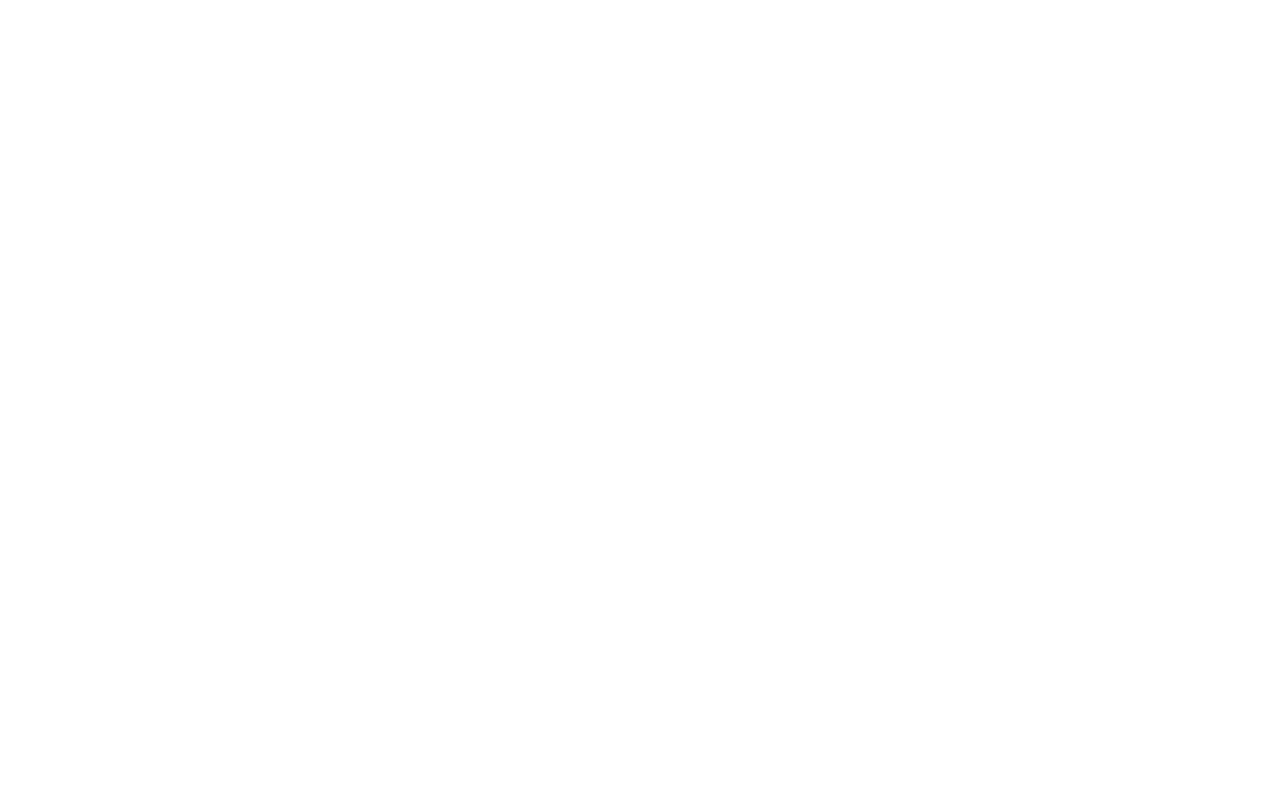
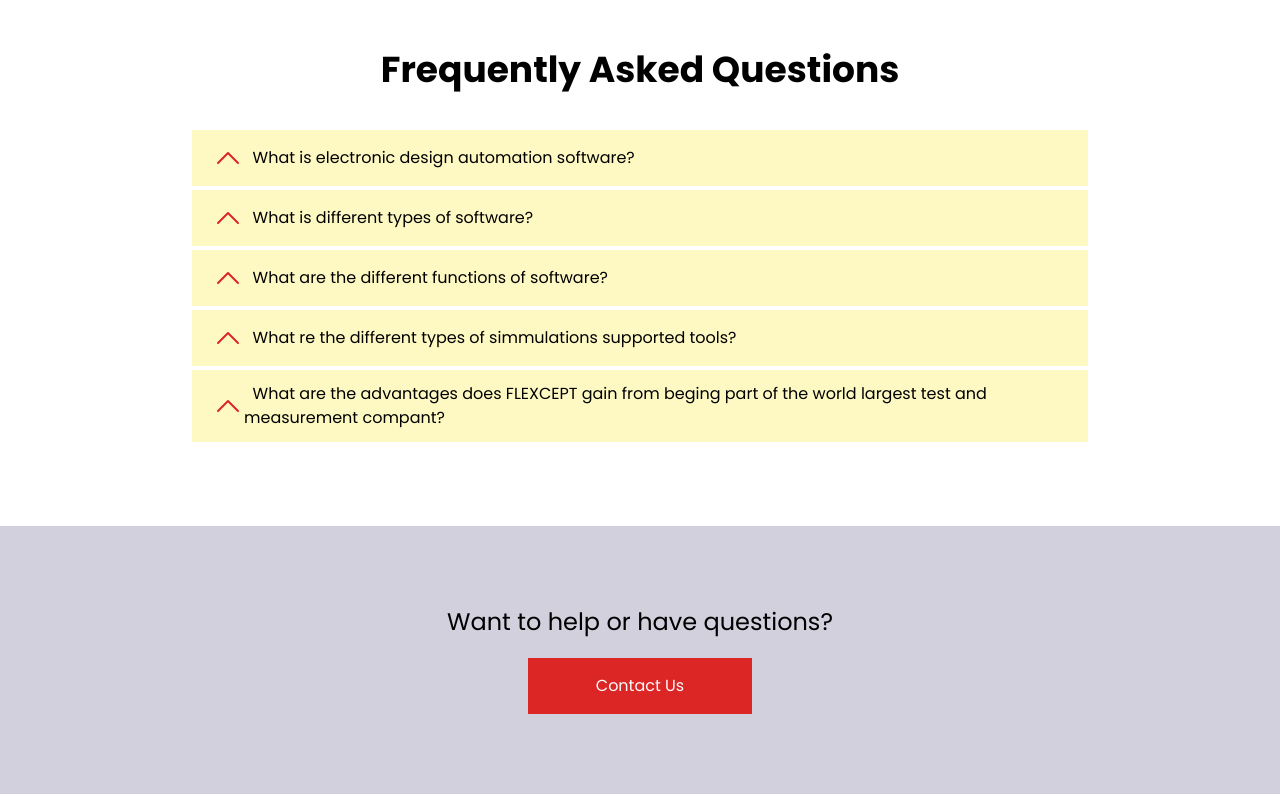
Before and after one commit to AlokPrasanna/Engineering_Products_Website_Frontend, a React (Vite) app: page /product-simulation in a window 1280 px wide. Shown: the part 3260-4060 px from the top of the page. Before the commit the page ends 3270 px from the top, so only its background shows below. Built offline with nearby package versions, Linux system fonts and the light colour scheme.

Commit message:
Created FAQCard component and FAQ section

```diff
--- /dev/null
+++ b/src/components/molecules/FAQCard/FAQCard.tsx
@@ -0,0 +1,41 @@
+import React, { useState } from 'react';
+
+// ---------- Interface ----------
+interface FAQCardProps {
+   question:string;
+   answer:string;
+}
+
+const FAQCard:React.FC<FAQCardProps> = ({question , answer}) => {
+  const [ShowAnswer , setShowAnswer] = useState<boolean>(false);
+
+  const HandleButtonClick = () => {
+    setShowAnswer(!ShowAnswer);
+  }
+  return (
+    <div className='w-full bg-black mb-1'>
+      <div className='bg-gray-300'>
+      <div className='flex items-center justify-start bg-yellow-100 px-5 py-3'>
+        <button onClick={HandleButtonClick}>
+          {ShowAnswer === true ? (
+            <svg xmlns="http://www.w3.org/2000/svg" fill="none" viewBox="0 0 24 24" strokeWidth="1.5" stroke="currentColor" className="size-8 text-red-600">
+              <path strokeLinecap="round" strokeLinejoin="round" d="m19.5 8.25-7.5 7.5-7.5-7.5" />
+            </svg>
+
+          ): (
+            <svg xmlns="http://www.w3.org/2000/svg" fill="none" viewBox="0 0 24 24" strokeWidth="1.5" stroke="currentColor" className="size-8 text-red-600">
+              <path strokeLinecap="round" strokeLinejoin="round" d="m4.5 15.75 7.5-7.5 7.5 7.5" />
+            </svg>
+          )}
+        </button>
+        <p>&nbsp;&nbsp;{question}</p>
+      </div>
+        {ShowAnswer === true && (
+          <p className='px-5 py-3 h-auto'>{answer}</p>
+        )}
+      </div>
+    </div>
+  )
+}
+
+export default FAQCard;
--- a/src/components/molecules/index.ts
+++ b/src/components/molecules/index.ts
@@ -8,6 +8,7 @@ import ImageSlider from "./ImageSlider/ImageSlider";
 import FlexceptCard from "./FlexceptCard/FlexceptCard";
 import ReviewCard from "./ReviewCard/ReviewCard";
 import ProtectInovationCard from "./ProtectInovationCard/ProtectInovationCard";
+import FAQCard from "./FAQCard/FAQCard";
 import Footer from "./Footer/Footer";
 
 // -------------------- Exports --------------------
@@ -21,5 +22,6 @@ export {
     FlexceptCard,
     ReviewCard,
     ProtectInovationCard,
+    FAQCard,
     Footer,
 }
--- a/src/pages/ProductSimulation/ProductSimulation.tsx
+++ b/src/pages/ProductSimulation/ProductSimulation.tsx
@@ -1,11 +1,12 @@
 // -------------------- Imports --------------------
 import React from 'react';
 import { Images, Videos } from '../../constant';
-import { FlexceptCard, ProtectInovationCard, ReviewCard } from '../../components/molecules';
+import { FAQCard, FlexceptCard, Footer, ProtectInovationCard, ReviewCard } from '../../components/molecules';
 import "./productSimulation.css"
 import AwesomeSlider from 'react-awesome-slider';
 import 'react-awesome-slider/dist/styles.css';
 import 'react-awesome-slider/dist/custom-animations/fall-animation.css'
+import { Link } from 'react-router-dom';
 
 const ProductSimulation: React.FC = () => {
   const foundaryImages = [Images.found1 , Images.found2 , Images.found3 , Images.found4];
@@ -209,13 +210,14 @@ const ProductSimulation: React.FC = () => {
 
       {/* Inivation Investment */}
       <section
-        className=' flex items-center justify-center w-full mb-[80px] h-[80vh]'
+        className=' flex flex-col items-center justify-start w-full mb-[80px] h-[85vh]'
         style={{
           backgroundImage: `url(${Images.protectYou})`,
           backgroundSize: 'cover',
           backgroundPosition: 'center',
         }}
       >
+        <h1 className='text-4xl text-slate-50 font-bold text-center mt-[6%] mb-[50px]'>Protect Your Innovation Investment</h1>
           <div className='flex items-center justify-center gap-[30px] w-[80%]'>
             <ProtectInovationCard
               src={Images.p1}
@@ -247,6 +249,56 @@ const ProductSimulation: React.FC = () => {
             />
         </div>
       </section>
+
+      {/* Frequently Asked Questions */}
+      <section className='flex flex-col items-center justify-center mb-[80px] w-full'>
+        <h1 className='text-4xl font-bold text-center'>Frequently Asked Questions</h1>
+        <div className='w-[70%] mt-10'>
+          <FAQCard
+            question='What is electronic design automation software?'
+            answer='Electronic design automation (EDA) is a Computer-Aided Design (CAD) category
+                    of software tools for designing electronic circuits and systems.
+                    The tools work together in a specific design flow for the physical design of chips, packages, and boards.'
+          />
+           <FAQCard
+            question='What is different types of software?'
+            answer='EDA software can perform individual device characterization, and the electrical design of
+                    the interconnects between active electronics from the component to the system level.'
+          />
+           <FAQCard
+            question='What are the different functions of software?'
+            answer='Virtual prototyping involves building a soft equivalent of a design before investing in hardware prototyping.
+                    Statistical studies examine how a design behaves under many operating conditions.
+                    Product variations could include high volume or temperature, voltages, and signal environments.
+                    Yield analysis examines building the design in single quantities or mass production.'
+          />
+           <FAQCard
+            question='What re the different types of simmulations supported tools?'
+            answer='The principal simulation is circuit simulation, which can be performed in both time and frequency domains.
+                    A range of additional tools can help optimize a design. Statistical analyses perform optimization and parameter sweeps to improve aspects of a circuit.
+                    Electrothermal analysis relates heat impacts to a circuits electrical characteristics.
+                    Electromagnetic analysis describes the electromagnetic effects on a circuits electrical characteristics.'
+          />
+           <FAQCard
+            question='What are the advantages does FLEXCEPT gain from beging part of the world largest test and measurement compant?'
+            answer='FLEXCEPT infuses our robust, accurate, easy-to-use design and validation
+            solutions with advanced simulation techniques and critical measurement science know-how from
+            over 80 years of test industry experience. For example, shared technology between simulation and
+            test eliminates discrepancies and delays when matching results from complex multi-technology RF modules for 5G, automotive radar, and aerospace applications.'
+          />
+        </div>
+      </section>
+
+      {/* Help and contact */}
+      <section className='flex flex-col items-center justify-center bg-[#D2D0DC] p-20 mb-[80px]'>
+        <h1 className='text-2xl text-semibold'>Want to help or have questions?</h1>
+        <button className='mt-5 w-[20%] px-5 py-4 bg-red-600 text-slate-50 transition-colors duration-300 hover:bg-red-500'><Link to="/">Contact Us</Link></button>
+      </section>
+
+      {/* Footer */}
+      <section className='mt-[250px]'>
+        <Footer />
+      </section>
     </div>
   )
 }
```
Lines whose indentation alone changed are shown as unchanged.
